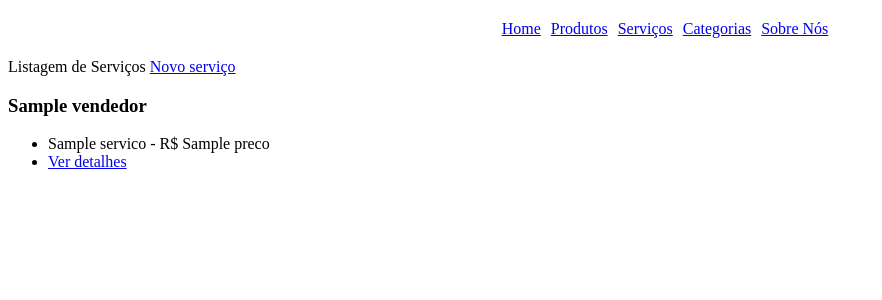
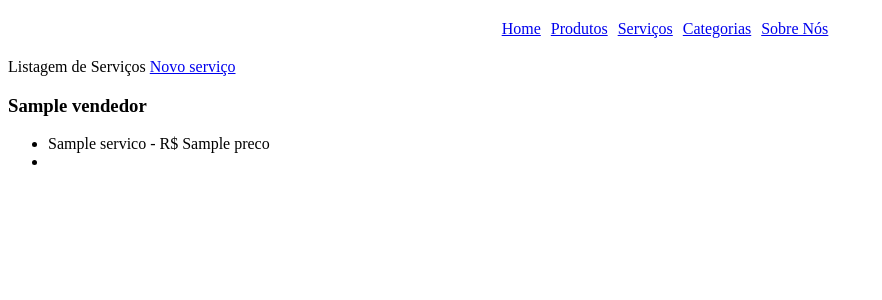
Before and after one commit to LorranFont/produtos_e_servicos_senac_2023, a Django app: template produtos/templates/listagem_servicos.html in a window 1280 px wide. Shown: the top 300 px of the page, without its empty margins (0-882 px from the left). Run offline with Django 3.2, Linux system fonts and the light colour scheme; the template is opened without the code that fills it: most values are stand-ins (such as "Sample title", 1, 10 or a date in 2020).

Commit message:
remove ver detalhe do listagem de servçosi

```diff
--- a/produtos/templates/listagem_produtos.html
+++ b/produtos/templates/listagem_produtos.html
@@ -8,8 +8,9 @@
         </div>
         <ul>
         {% for produto in produtos_do_vendedor.produtos %}
-            <li> {{ produto.nome }} - R$ {{ produto.preco }}<li> <a href="{{ produto.id }}">Ver detalhes</a>
+            <li> {{ produto.nome }} - R$ {{ produto.preco }} </li> <a href="{{ produto.id }}">Ver detalhes</a>
         {% endfor %}
         </ul>
+
     {% endfor %}
 {% endblock conteudo %}
--- a/produtos/templates/listagem_servicos.html
+++ b/produtos/templates/listagem_servicos.html
@@ -8,7 +8,7 @@
         </div>
         <ul>
         {% for servico in servico_do_vendedor.servicos %}
-            <li> {{ servico.nome }} - R$ {{ servico.preco }}<li> <a href="{{ servico.id }}">Ver detalhes</a>
+            <li> {{ servico.nome }} - R$ {{ servico.preco }}<li>
         {% endfor %}
         </ul>
     {% endfor %}
```
